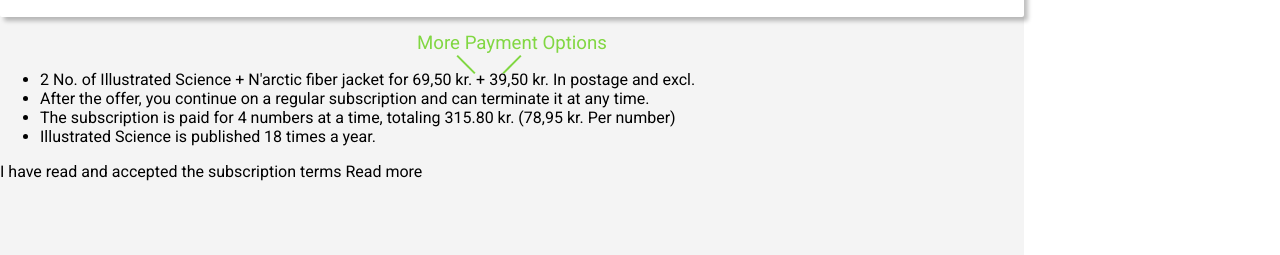
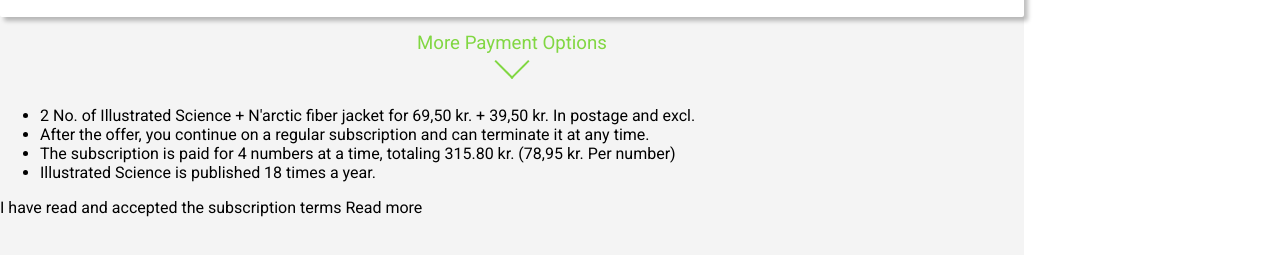
Before and after one commit to RytisDr/Illustreret-Videnskab-Form, a website: page index.html in a window 1280 px wide. Shown: the part 189-444 px from the top of the page. Drawn offline with Linux system fonts and the light colour scheme.

Commit message:
Finishes more payment options selection styling.

```diff
--- a/index.html
+++ b/index.html
@@ -42,6 +42,7 @@
                 <input type="radio" name="paymentOption" id="giroCard">
                 <label for="giroCard"><span class="radio">Giro Card (+10Kr)</span> </label>
             </div>
+            <section id="PMBottom">
                 <ul>
                     <li>2 No. of Illustrated Science + N'arctic fiber jacket for 69,50 kr. + 39,50 kr. In postage and
                         excl.</li>
@@ -52,11 +53,8 @@
                 <input required type="checkbox" name="terms" id="terms">
                 <label for="terms">I have read and accepted the subscription terms
                     <a>Read more</a></label>
-            <div id="progress">
-                <div></div>
-                <div></div>
-                <div></div>
-            </div>
+            </section>
+
         </form>
     </section>
     <script src="script.js"></script>
--- a/scss-files/_paymentMethod.scss
+++ b/scss-files/_paymentMethod.scss
@@ -72,6 +72,7 @@
 }
 #moreOptions {
   position: relative;
+  padding-bottom: 20px;
   h2 {
     color: $buttonColor;
     font-weight: 400;
@@ -82,7 +83,7 @@
     background-color: $buttonColor;
     width: 2px;
     height: 25px;
-    top: 20px;
+    top: 25px;
     left: 0;
     right: 0;
     margin-left: auto;
@@ -92,10 +93,15 @@
   }
   div:nth-child(2) {
     transform: rotate(-45deg);
-    left: -9%;
+    left: -16px;
+  }
+  div:nth-child(3) {
+    right: -16px;
   }
 }
-
+#PMBottom {
+  margin-bottom: 0vh;
+}
 .hidden {
   display: none;
 }
```
Also changed, not shown: style.css. Lines whose indentation alone changed are shown as unchanged.
